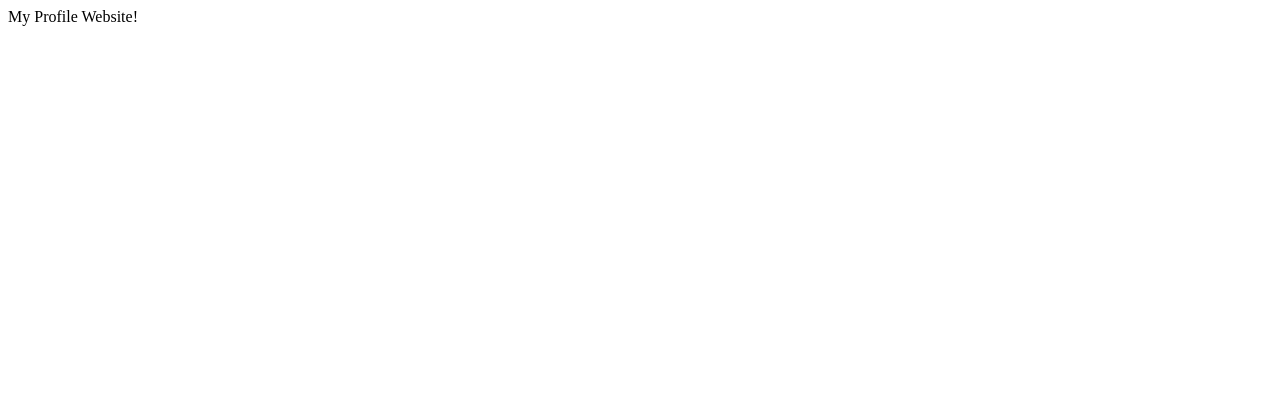
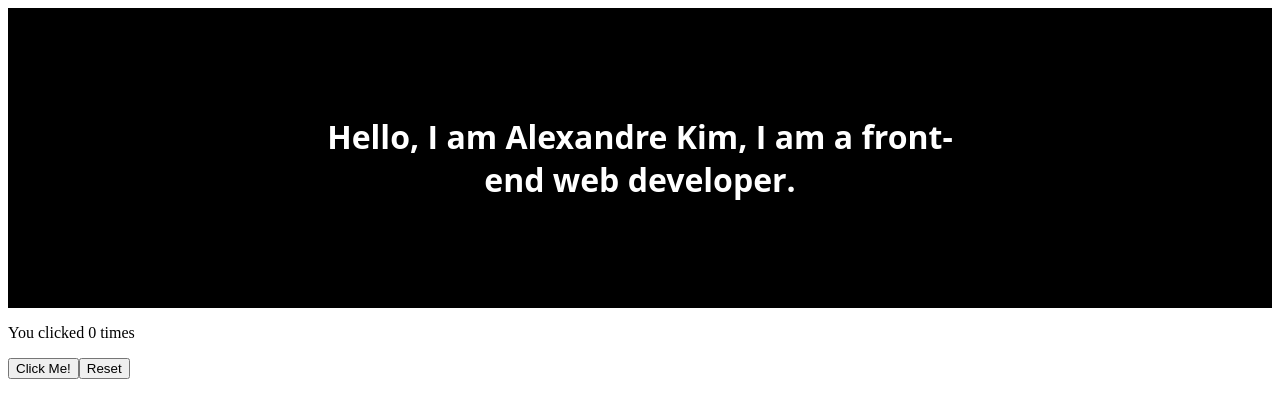
Before and after one commit to jinhwanee93/alexandrekim_profile, a Gatsby site: page / in a window 1280 px wide. Built offline with nearby package versions, Linux system fonts and the light colour scheme; Gatsby itself is replaced by a stand-in of ours.

Commit message:
Edit readme and add hooks to react

```diff
--- a/package.json
+++ b/package.json
@@ -16,7 +16,8 @@
   "dependencies": {
     "gatsby": "^2.18.12",
     "react": "^16.12.0",
-    "react-dom": "^16.12.0"
+    "react-dom": "^16.12.0",
+    "styled-components": "^4.4.1"
   },
   "devDependencies": {
     "prettier": "^1.19.1"
--- /dev/null
+++ b/src/pages/components/Hero.js
@@ -0,0 +1,26 @@
+import React, { useState } from "react"
+import {
+  HeroContainer
+} from './Hero.style';
+
+export default function Hero() {
+  const [count, setCount] = useState(0);
+
+  return (
+    <div>
+      <HeroContainer>
+        <h1>Hello, I am Alexandre Kim, I am a front-end web developer.</h1>
+      </HeroContainer>
+
+      <div>
+        <p> You clicked {count} times </p>
+        <button onClick={() => setCount(count + 1)}>
+          Click Me!
+        </button>
+        <button onClick={() => setCount(0)}>
+          Reset
+        </button>
+      </div>
+    </div>
+  )
+}
--- /dev/null
+++ b/src/pages/components/Hero.style.js
@@ -0,0 +1,18 @@
+import styled from 'styled-components';
+
+export const HeroContainer = styled.div`
+    background-color: black;
+    color: white;
+    height: 300px;
+    position: relative;
+
+    h1 {
+        font-family: 'Open Sans', sans-serif;
+        left: 50%;
+        margin: 0;
+        position: absolute;
+        text-align: center;
+        top: 50%;
+        transform: translate(-50%,-50%);
+    }
+`;
--- a/src/pages/index.js
+++ b/src/pages/index.js
@@ -1,3 +1,10 @@
-import React from "react"
+import React from 'react';
+import Hero from './components/Hero';
 
-export default () => <div>My Profile Website!</div>
+export default function Index() {
+  return(
+    <div>
+      <Hero/>
+    </div>
+  )
+}
```
Also changed, not shown: README.md, 1 other file.
